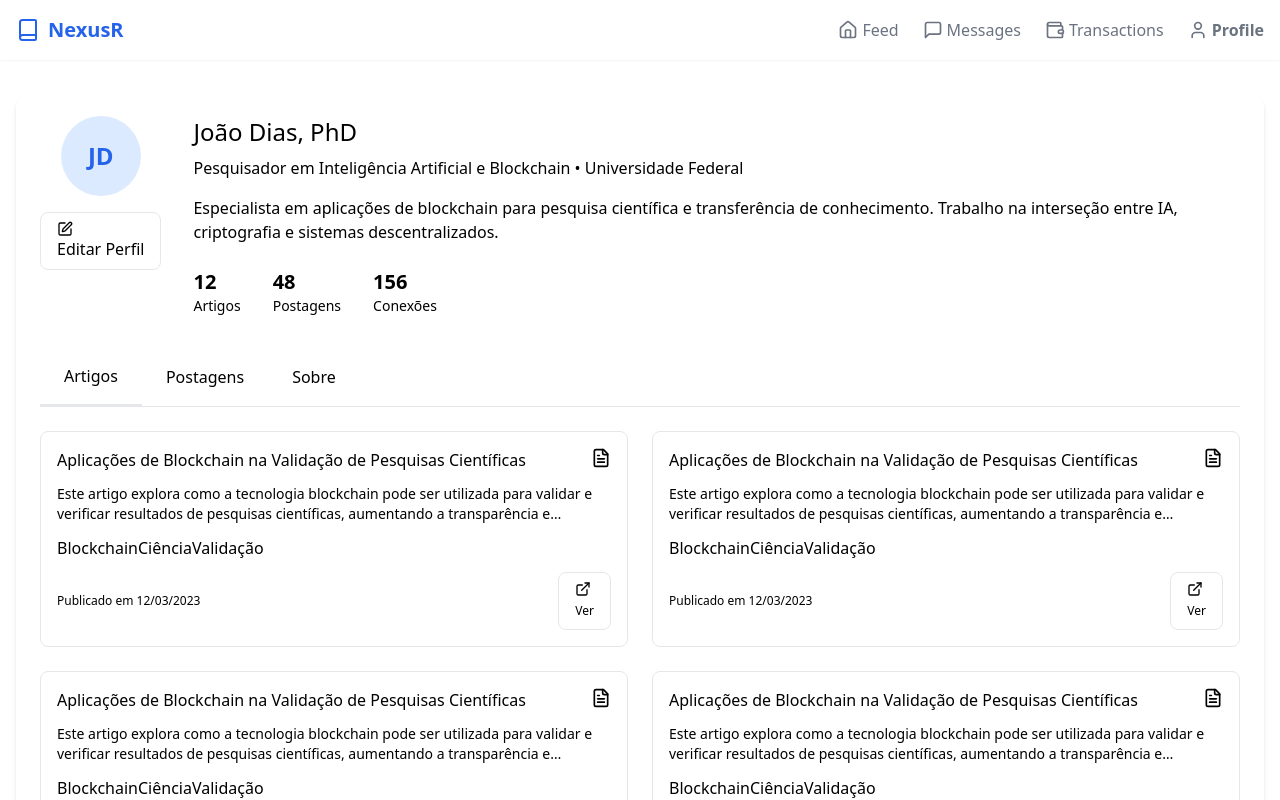
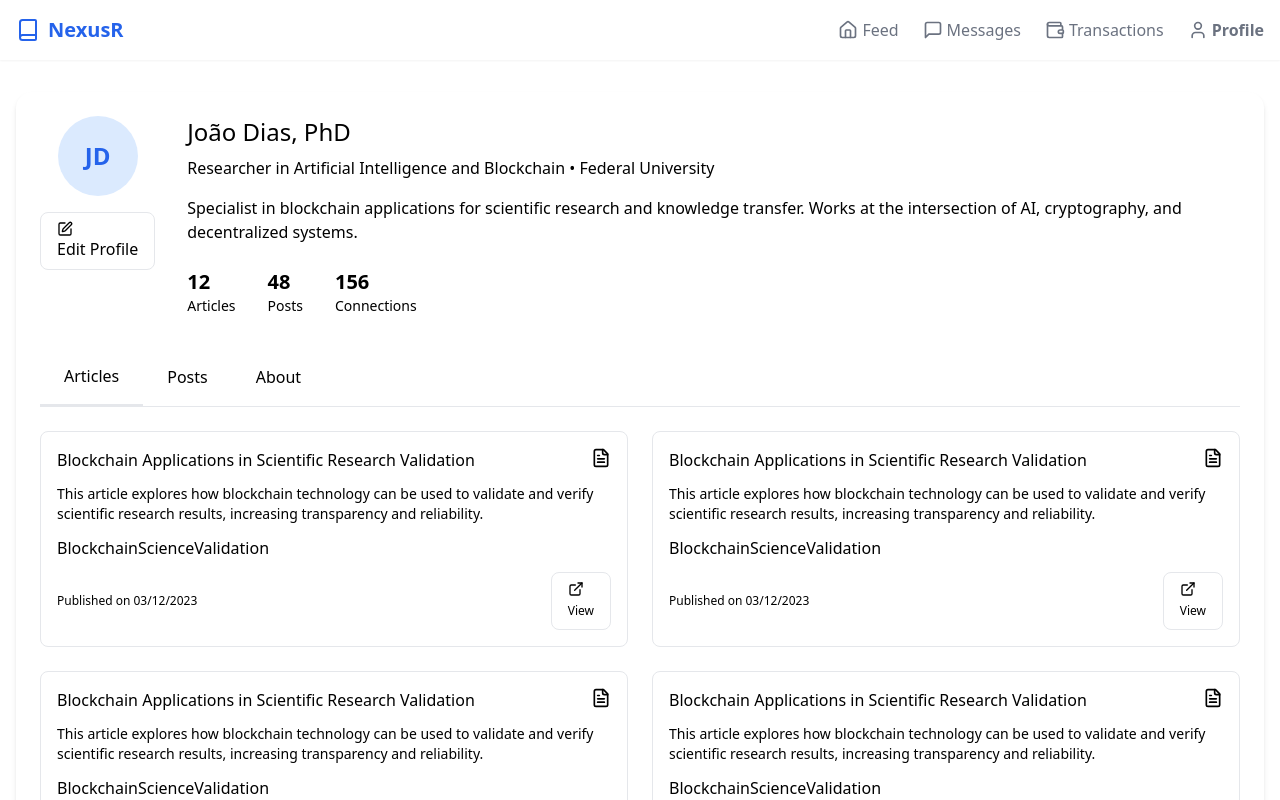
Before and after one commit to MarcoPeixot/ZeDaKombi, a React (Vite) app in the folder frontend/: page /profile in a window 1280 px wide. Shown: the top 800 px of the page. Built offline with nearby package versions, Linux system fonts and the light colour scheme.

Commit message:
feat: add integra

```diff
--- a/frontend/src/components/LoginForm.tsx
+++ b/frontend/src/components/LoginForm.tsx
@@ -18,7 +18,7 @@ export function LoginForm() {
 
   const handleLogin = async () => {
     if (!email || !password) {
-      setError("Por favor, preencha todos os campos.");
+      setError("Please fill in all fields.");
       return;
     }
 
@@ -39,20 +39,20 @@ export function LoginForm() {
 
       if (!response.ok) {
         const errorData = await response.json();
-        setError(errorData?.detail || "Email ou senha incorretos. Tente novamente.");
+        setError(errorData?.detail || "Incorrect email or password. Please try again.");
         throw new Error('Login failed');
       }
 
       const data = await response.json();
 
-      // Busca informações completas do usuário
+      // Fetch complete user information
       const userResponse = await fetch(`https://zedakombi-1.onrender.com/usuarios/${data.user_id}`);
       if (!userResponse.ok) {
         throw new Error('Failed to fetch user details');
       }
       const userData = await userResponse.json();
 
-      // Armazena todas as informações
+      // Store all information
       login(
         data.access_token,
         data.role,
@@ -63,7 +63,7 @@ export function LoginForm() {
         }
       );
 
-      // Redireciona com base na role
+      // Redirect based on role
       if (data.role === "pesquisador") {
         navigate("/researcher-feed");
       } else if (data.role === "empresario") {
@@ -106,7 +106,7 @@ export function LoginForm() {
           <div>
             <Link to="/signup">
               <Button className="bg-blue-600 hover:bg-blue-700 text-white">
-                Cadastre-se
+                Sign Up
               </Button>
             </Link>
           </div>
@@ -120,9 +120,9 @@ export function LoginForm() {
             <div className="h-16 w-16 bg-blue-500/20 rounded-full flex items-center justify-center mx-auto mb-6">
               <LogIn className="h-8 w-8 text-blue-500" />
             </div>
-            <h1 className="text-2xl font-bold mb-2">Bem-vindo à plataforma</h1>
+            <h1 className="text-2xl font-bold mb-2">Welcome to the platform</h1>
             <p className="text-gray-400">
-              A ponte entre a pesquisa científica e o mundo empresarial, utilizando blockchain para promover inovação e colaboração.
+              The bridge between scientific research and the business world, using blockchain to promote innovation and collaboration.
             </p>
           </div>
 
@@ -149,7 +149,7 @@ export function LoginForm() {
               <Lock className="absolute left-3 top-1/2 transform -translate-y-1/2 text-gray-500 h-5 w-5" />
               <input
                 type="password"
-                placeholder="Senha"
+                placeholder="Password"
                 value={password}
                 onChange={(e) => setPassword(e.target.value)}
                 onKeyPress={handleKeyPress}
@@ -159,7 +159,7 @@ export function LoginForm() {
 
             <div className="flex justify-end">
               <Link to="/forgot-password" className="text-sm text-blue-500 hover:underline">
-                Esqueceu sua senha?
+                Forgot your password?
               </Link>
             </div>
           </div>
@@ -170,10 +170,10 @@ export function LoginForm() {
             className="w-full py-4 mt-6 text-base font-medium flex items-center justify-center gap-2 bg-blue-600 hover:bg-blue-700 text-white rounded-lg"
           >
             {loading ? (
-              "Conectando..."
+              "Connecting..."
             ) : (
               <>
-                Conectar
+                Connect
                 <ArrowRight className="h-5 w-5" />
               </>
             )}
@@ -181,21 +181,21 @@ export function LoginForm() {
 
           <div className="mt-8 text-center">
             <p className="text-gray-400">
-              Não tem uma conta?{" "}
+              Don't have an account?{" "}
               <Link to="/signup" className="text-blue-500 hover:underline font-medium">
-                Cadastre-se
+                Sign Up
               </Link>
             </p>
           </div>
 
           <p className="text-xs text-gray-500 mt-6 text-center">
-            Ao conectar, você concorda com nossos{" "}
+            By connecting, you agree to our{" "}
             <a href="#" className="text-blue-500 hover:underline">
-              Termos de Serviço
+              Terms of Service
             </a>{" "}
-            e{" "}
+            and{" "}
             <a href="#" className="text-blue-500 hover:underline">
-              Política de Privacidade
+              Privacy Policy
             </a>
           </p>
         </div>
@@ -204,7 +204,7 @@ export function LoginForm() {
       {/* Footer */}
       <footer className="py-6 border-t border-gray-800">
         <div className="max-w-7xl mx-auto px-4 sm:px-6 lg:px-8 text-center text-gray-400 text-sm">
-          <p>© 2025 NexusR. Todos os direitos reservados.</p>
+          <p>© 2025 NexusR. All rights reserved.</p>
         </div>
       </footer>
     </div>
--- a/frontend/src/components/SignupForm.tsx
+++ b/frontend/src/components/SignupForm.tsx
@@ -24,14 +24,14 @@ export function SignupForm() {
 
   const handleRegister = async () => {
     if (!name || !email || !password) {
-      setError("Por favor, preencha todos os campos.");
+      setError("Please fill in all fields.");
       return;
     }
 
     try {
       setLoading(true);
       setError("");
-      console.log("▶️ Iniciando cadastro...");
+      console.log("▶️ Starting registration...");
 
       const response = await fetch("https://zedakombi-1.onrender.com/registrar", {
         method: "POST",
@@ -46,37 +46,37 @@ export function SignupForm() {
 
       if (!response.ok) {
         const errorData = await response.json();
-        console.error("❌ Erro da API:", errorData);
-        setError(errorData.message || "Erro ao cadastrar usuário. Tente novamente.");
-        throw new Error("Erro ao cadastrar usuário");
+        console.error("❌ API Error:", errorData);
+        setError(errorData.message || "Error registering user. Please try again.");
+        throw new Error("Error registering user");
       }
 
       const data = await response.json();
       const userId = data.user_id;
       localStorage.setItem("user_id", userId.toString());
       localStorage.setItem("selectedType", selectedType || "");
-      console.log("✅ Usuário cadastrado com ID:", userId);
+      console.log("✅ User registered with ID:", userId);
 
-      // Inicia a conexão com a carteira NEAR (abre o modal)
+      // Initiates NEAR wallet connection (opens modal)
       await connect();
 
     } catch (error) {
-      console.error("Erro no cadastro:", error);
+      console.error("Registration error:", error);
     } finally {
       setLoading(false);
     }
   };
 
-  // Ao detectar o accountId (carteira conectada), redireciona para a tela de RegistroSucesso
+  // When accountId is detected (wallet connected), redirects to SuccessRegistration screen
   useEffect(() => {
     if (accountId) {
-      console.log("✅ Carteira NEAR conectada:", accountId);
+      console.log("✅ NEAR wallet connected:", accountId);
       localStorage.setItem("near_wallet", accountId);
       navigate("/registro-sucesso");
     }
   }, [accountId, navigate]);
 
-  const typeLabel = selectedType === "researcher" ? "Pesquisador" : "Empresário";
+  const typeLabel = selectedType === "researcher" ? "Researcher" : "Entrepreneur";
   const typeIcon = selectedType === "researcher" ? <User className="h-5 w-5" /> : <Briefcase className="h-5 w-5" />;
 
   return (
@@ -119,14 +119,14 @@ export function SignupForm() {
                 <div className="h-16 w-16 bg-blue-500/20 rounded-full flex items-center justify-center mx-auto mb-6">
                   <CheckCircle className="h-8 w-8 text-blue-500" />
                 </div>
-                <h1 className="text-2xl font-bold mb-2">Crie sua conta</h1>
+                <h1 className="text-2xl font-bold mb-2">Create your account</h1>
                 <p className="text-gray-400">
-                  Escolha o tipo de perfil que melhor descreve você.
+                  Choose the profile type that best describes you.
                 </p>
               </div>
 
               <div className="space-y-4">
-                <h2 className="text-lg font-medium text-white">Selecione seu perfil:</h2>
+                <h2 className="text-lg font-medium text-white">Select your profile:</h2>
 
                 <button
                   onClick={() => handleSelectType("researcher")}
@@ -136,8 +136,8 @@ export function SignupForm() {
                     <User className="h-6 w-6" />
                   </div>
                   <div className="text-left">
-                    <div className="font-medium text-lg group-hover:text-blue-500 transition">Pesquisador</div>
-                    <div className="text-sm text-gray-400">Compartilhe suas pesquisas e receba financiamento</div>
+                    <div className="font-medium text-lg group-hover:text-blue-500 transition">Researcher</div>
+                    <div className="text-sm text-gray-400">Share your research and receive funding</div>
                   </div>
                 </button>
 
@@ -149,17 +149,17 @@ export function SignupForm() {
                     <Briefcase className="h-6 w-6" />
                   </div>
                   <div className="text-left">
-                    <div className="font-medium text-lg group-hover:text-blue-500 transition">Empresário</div>
-                    <div className="text-sm text-gray-400">Encontre pesquisas e invista em inovação</div>
+                    <div className="font-medium text-lg group-hover:text-blue-500 transition">Entrepreneur</div>
+                    <div className="text-sm text-gray-400">Find research and invest in innovation</div>
                   </div>
                 </button>
               </div>
 
               <div className="mt-8 text-center">
                 <p className="text-sm text-gray-400">
-                  Já possui uma conta?{" "}
+                  Already have an account?{" "}
                   <Link to="/login" className="text-blue-500 hover:underline">
-                    Faça login
+                    Sign in
                   </Link>
                 </p>
               </div>
@@ -172,7 +172,7 @@ export function SignupForm() {
                   className="flex items-center text-gray-400 hover:text-blue-500"
                 >
                   <ArrowLeft className="h-4 w-4 mr-1" />
-                  <span>Voltar</span>
+                  <span>Back</span>
                 </button>
               </div>
 
@@ -180,8 +180,8 @@ export function SignupForm() {
                 <div className="h-16 w-16 bg-blue-500/20 rounded-full flex items-center justify-center mx-auto mb-6">
                   {typeIcon}
                 </div>
-                <h1 className="text-2xl font-bold mb-2">Cadastro de {typeLabel}</h1>
-                <p className="text-gray-400">Preencha os campos abaixo para criar sua conta.</p>
+                <h1 className="text-2xl font-bold mb-2">{typeLabel} Registration</h1>
+                <p className="text-gray-400">Fill in the fields below to create your account.</p>
               </div>
 
               {error && (
@@ -195,7 +195,7 @@ export function SignupForm() {
                   <UserCircle className="absolute left-3 top-1/2 transform -translate-y-1/2 text-gray-500 h-5 w-5" />
                   <input
                     type="text"
-                    placeholder="Nome completo"
+                    placeholder="Full name"
                     value={name}
                     onChange={(e) => setName(e.target.value)}
                     className="w-full p-3 pl-10 bg-gray-800/80 border border-gray-700 focus:border-blue-500 rounded-lg outline-none text-white"
@@ -217,7 +217,7 @@ export function SignupForm() {
                   <Lock className="absolute left-3 top-1/2 transform -translate-y-1/2 text-gray-500 h-5 w-5" />
                   <input
                     type="password"
-                    placeholder="Senha"
+                    placeholder="Password"
                     value={password}
                     onChange={(e) => setPassword(e.target.value)}
                     className="w-full p-3 pl-10 bg-gray-800/80 border border-gray-700 focus:border-blue-500 rounded-lg outline-none text-white"
@@ -230,19 +230,19 @@ export function SignupForm() {
                 disabled={loading}
                 className="w-full py-4 text-base font-medium flex items-center justify-center gap-2 bg-blue-600 hover:bg-blue-700 text-white rounded-lg mt-8"
               >
-                {loading ? "Processando..." : "Cadastrar e conectar carteira NEAR"}
+                {loading ? "Processing..." : "Register and connect NEAR wallet"}
               </Button>
             </>
           )}
 
           <p className="text-xs text-gray-500 mt-6 text-center">
-            Ao cadastrar, você concorda com nossos{" "}
+            By registering, you agree to our{" "}
             <a href="#" className="text-blue-500 hover:underline">
-              Termos de Serviço
+              Terms of Service
             </a>{" "}
-            e{" "}
+            and{" "}
             <a href="#" className="text-blue-500 hover:underline">
-              Política de Privacidade
+              Privacy Policy
             </a>
           </p>
         </div>
@@ -251,7 +251,7 @@ export function SignupForm() {
       {/* Footer */}
       <footer className="py-6 border-t border-gray-800">
         <div className="max-w-7xl mx-auto px-4 sm:px-6 lg:px-8 text-center text-gray-400 text-sm">
-          <p>© 2025 NexusR. Todos os direitos reservados.</p>
+          <p>© 2025 NexusR. All rights reserved.</p>
         </div>
       </footer>
     </div>
--- a/frontend/src/pages/profile/profile.tsx
+++ b/frontend/src/pages/profile/profile.tsx
@@ -2,12 +2,12 @@ import { Navbar } from "../../components/ui/navbar";
 import { Button } from "../../components/ui/button";
 import { FileText, Edit, ExternalLink, Building, Briefcase, Award, TrendingUp } from "lucide-react";
 import { useUser } from "../../context/user-context";
-import { Link } from "react-router-dom"; // Substitua o next/link pelo react-router-dom
+import { Link } from "react-router-dom"; // Replace next/link with react-router-dom
 
 export default function ProfilePage() {
   const { userType } = useUser();
 
-  // Renderiza o perfil apropriado com base no tipo de usuário
+  // Render the appropriate profile based on the user type
   return (
     <>
       <Navbar />
@@ -28,7 +28,7 @@ function ResearcherProfile() {
             <Link to="/profile/edit/researcher">
               <Button variant="outline" className="gap-2">
                 <Edit className="h-4 w-4" />
-                Editar Perfil
+                Edit Profile
               </Button>
             </Link>
           </div>
@@ -36,26 +36,26 @@ function ResearcherProfile() {
           <div className="flex-1">
             <h1 className="text-2xl font-medium mb-2">João Dias, PhD</h1>
             <p className="text-secondary mb-4">
-              Pesquisador em Inteligência Artificial e Blockchain • Universidade Federal
+              Researcher in Artificial Intelligence and Blockchain • Federal University
             </p>
 
             <p className="mb-4">
-              Especialista em aplicações de blockchain para pesquisa científica e transferência de conhecimento.
-              Trabalho na interseção entre IA, criptografia e sistemas descentralizados.
+              Specialist in blockchain applications for scientific research and knowledge transfer.
+              Works at the intersection of AI, cryptography, and decentralized systems.
             </p>
 
             <div className="flex flex-wrap gap-8 mt-6">
               <div className="flex flex-col">
                 <span className="text-xl font-semibold">12</span>
-                <span className="text-sm text-secondary">Artigos</span>
+                <span className="text-sm text-secondary">Articles</span>
               </div>
               <div className="flex flex-col">
                 <span className="text-xl font-semibold">48</span>
-                <span className="text-sm text-secondary">Postagens</span>
+                <span className="text-sm text-secondary">Posts</span>
               </div>
               <div className="flex flex-col">
                 <span className="text-xl font-semibold">156</span>
-                <span className="text-sm text-secondary">Conexões</span>
+                <span className="text-sm text-secondary">Connections</span>
               </div>
             </div>
           </div>
@@ -63,9 +63,9 @@ function ResearcherProfile() {
 
         <div className="border-b mb-6">
           <div className="flex">
-            <button className="px-6 py-4 font-medium text-primary border-b-2 border-primary">Artigos</button>
-            <button className="px-6 py-4 font-medium text-secondary hover:text-primary">Postagens</button>
-            <button className="px-6 py-4 font-medium text-secondary hover:text-primary">Sobre</button>
+            <button className="px-6 py-4 font-medium text-primary border-b-2 border-primary">Articles</button>
+            <button className="px-6 py-4 font-medium text-secondary hover:text-primary">Posts</button>
+            <button className="px-6 py-4 font-medium text-secondary hover:text-primary">About</button>
           </div>
         </div>
 
@@ -73,24 +73,24 @@ function ResearcherProfile() {
           {[1, 2, 3, 4].map((item) => (
             <div key={item} className="border rounded-lg p-4 hover:shadow-md transition-shadow">
               <div className="flex justify-between items-start mb-3">
-                <h3 className="font-medium">Aplicações de Blockchain na Validação de Pesquisas Científicas</h3>
+                <h3 className="font-medium">Blockchain Applications in Scientific Research Validation</h3>
                 <FileText className="h-5 w-5 text-secondary flex-shrink-0 ml-2" />
               </div>
               <p className="text-sm text-secondary mb-3 line-clamp-2">
-                Este artigo explora como a tecnologia blockchain pode ser utilizada para validar e verificar resultados
-                de pesquisas científicas, aumentando a transparência e confiabilidade.
+                This article explores how blockchain technology can be used to validate and verify scientific research results,
+                increasing transparency and reliability.
               </p>
               <div className="flex flex-wrap mb-3">
                 <span className="tag">Blockchain</span>
-                <span className="tag">Ciência</span>
-                <span className="tag">Validação</span>
+                <span className="tag">Science</span>
+                <span className="tag">Validation</span>
               </div>
               <div className="flex justify-between items-center">
-                <span className="text-xs text-secondary">Publicado em 12/03/2023</span>
-                <Link to="/ipfs-viewer"> {/* Adicionado Link para o IPFS Viewer */}
+                <span className="text-xs text-secondary">Published on 03/12/2023</span>
+                <Link to="/ipfs-viewer"> {/* Added Link to IPFS Viewer */}
                   <Button variant="outline" className="gap-1">
                     <ExternalLink className="h-4 w-4" />
-                    <span className="text-xs">Ver</span>
+                    <span className="text-xs">View</span>
                   </Button>
                 </Link>
               </div>
@@ -99,7 +99,7 @@ function ResearcherProfile() {
         </div>
 
         <div className="mt-6 text-center">
-          <Button variant="outline">Carregar Mais</Button>
+          <Button variant="outline">Load More</Button>
         </div>
       </div>
     </main>
@@ -118,42 +118,42 @@ function EntrepreneurProfile() {
             <Link to="/profile/edit/entrepreneur">
               <Button variant="outline" className="gap-2">
                 <Edit className="h-4 w-4" />
-                Editar Perfil
+                Edit Profile
               </Button>
             </Link>
           </div>
 
           <div className="flex-1">
             <h1 className="text-2xl font-medium mb-2">Ricardo Pereira</h1>
-            <p className="text-secondary mb-4">CEO • ABC Inovações</p>
+            <p className="text-secondary mb-4">CEO • ABC Innovations</p>
 
             <div className="flex items-center gap-2 mb-2">
               <Building className="h-4 w-4 text-secondary" />
-              <span>Tecnologia e Inovação</span>
+              <span>Technology and Innovation</span>
             </div>
 
             <div className="flex items-center gap-2 mb-4">
               <Briefcase className="h-4 w-4 text-secondary" />
-              <span>São Paulo, Brasil</span>
+              <span>São Paulo, Brazil</span>
             </div>
 
             <p className="mb-4">
-              Investidor em tecnologias emergentes com foco em soluções baseadas em blockchain e inteligência
-              artificial. Buscando parcerias com pesquisadores para desenvolver produtos inovadores e sustentáveis.
+              Investor in emerging technologies focusing on blockchain and artificial intelligence-based solutions.
+              Seeking partnerships with researchers to develop innovative and sustainable products.
             </p>
 
             <div className="flex flex-wrap gap-8 mt-6">
               <div className="flex flex-col">
                 <span className="text-xl font-semibold">8</span>
-                <span className="text-sm text-secondary">Pesquisadores Financiados</span>
+                <span className="text-sm text-secondary">Funded Researchers</span>
               </div>
               <div className="flex flex-col">
                 <span className="text-xl font-semibold">15</span>
-                <span className="text-sm text-secondary">Artigos Acessados</span>
+                <span className="text-sm text-secondary">Articles Accessed</span>
               </div>
               <div className="flex flex-col">
                 <span className="text-xl font-semibold">24</span>
-                <span className="text-sm text-secondary">Transações</span>
+                <span className="text-sm text-secondary">Transactions</span>
               </div>
             </div>
           </div>
@@ -161,9 +161,9 @@ function EntrepreneurProfile() {
 
         <div className="border-b mb-6">
           <div className="flex">
-            <button className="px-6 py-4 font-medium text-primary border-b-2 border-primary">Investimentos</button>
-            <button className="px-6 py-4 font-medium text-secondary hover:text-primary">Interesses</button>
-            <button className="px-6 py-4 font-medium text-secondary hover:text-primary">Sobre</button>
+            <button className="px-6 py-4 font-medium text-primary border-b-2 border-primary">Investments</button>
+            <button className="px-6 py-4 font-medium text-secondary hover:text-primary">Interests</button>
+            <button className="px-6 py-4 font-medium text-secondary hover:text-primary">About</button>
           </div>
         </div>
 
@@ -173,33 +173,26 @@ function EntrepreneurProfile() {
               <div className="flex justify-between items-start mb-3">
                 <div>
                   <h3 className="font-medium">João Dias, PhD</h3>
-                  <p className="text-sm text-secondary">Universidade Federal</p>
+                  <p className="text-sm text-secondary">Federal University</p>
                 </div>
                 <div className="h-10 w-10 rounded-full bg-primary/10 flex items-center justify-center text-primary">
                   <Award className="h-5 w-5" />
                 </div>
               </div>
               <p className="text-sm mb-3">
-                Financiamento para pesquisa em "Aplicações de Blockchain na Validação de Pesquisas Científicas"
+                Funding for research on "Blockchain Applications in Scientific Research Validation"
               </p>
               <div className="flex flex-wrap mb-3">
                 <span className="tag">Blockchain</span>
-                <span className="tag">Ciência</span>
-                <span className="tag">Validação</span>
-              </div>
-              <div className="flex justify-between items-center">
-                <span className="text-xs text-secondary">Iniciado em 12/03/2023</span>
-                <div className="flex items-center gap-1 text-success text-sm">
-                  <TrendingUp className="h-3 w-3" />
-                  <span>Em andamento</span>
-                </div>
+                <span className="tag">Science</span>
+                <span className="tag">Validation</span>
               </div>
             </div>
           ))}
         </div>
 
         <div className="mt-6 text-center">
-          <Button variant="outline">Carregar Mais</Button>
+          <Button variant="outline">Load More</Button>
         </div>
       </div>
     </main>
```
